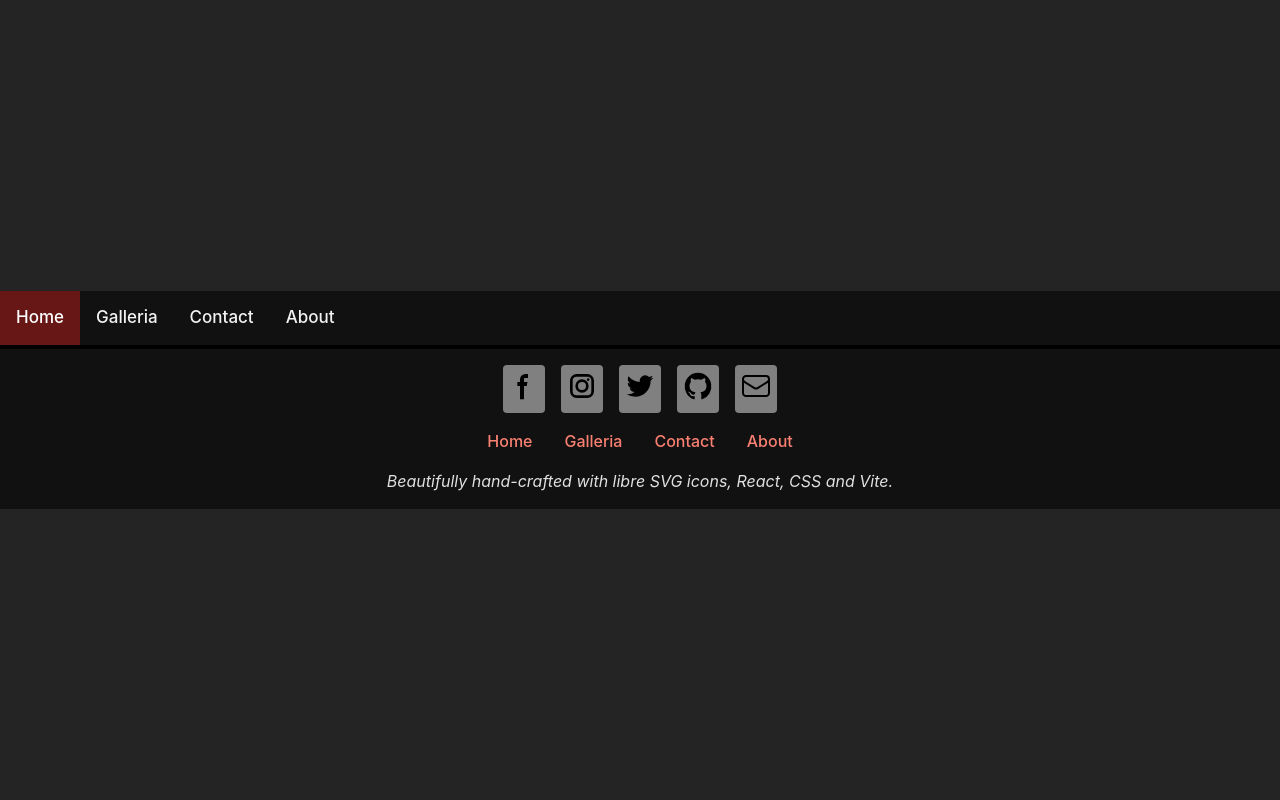
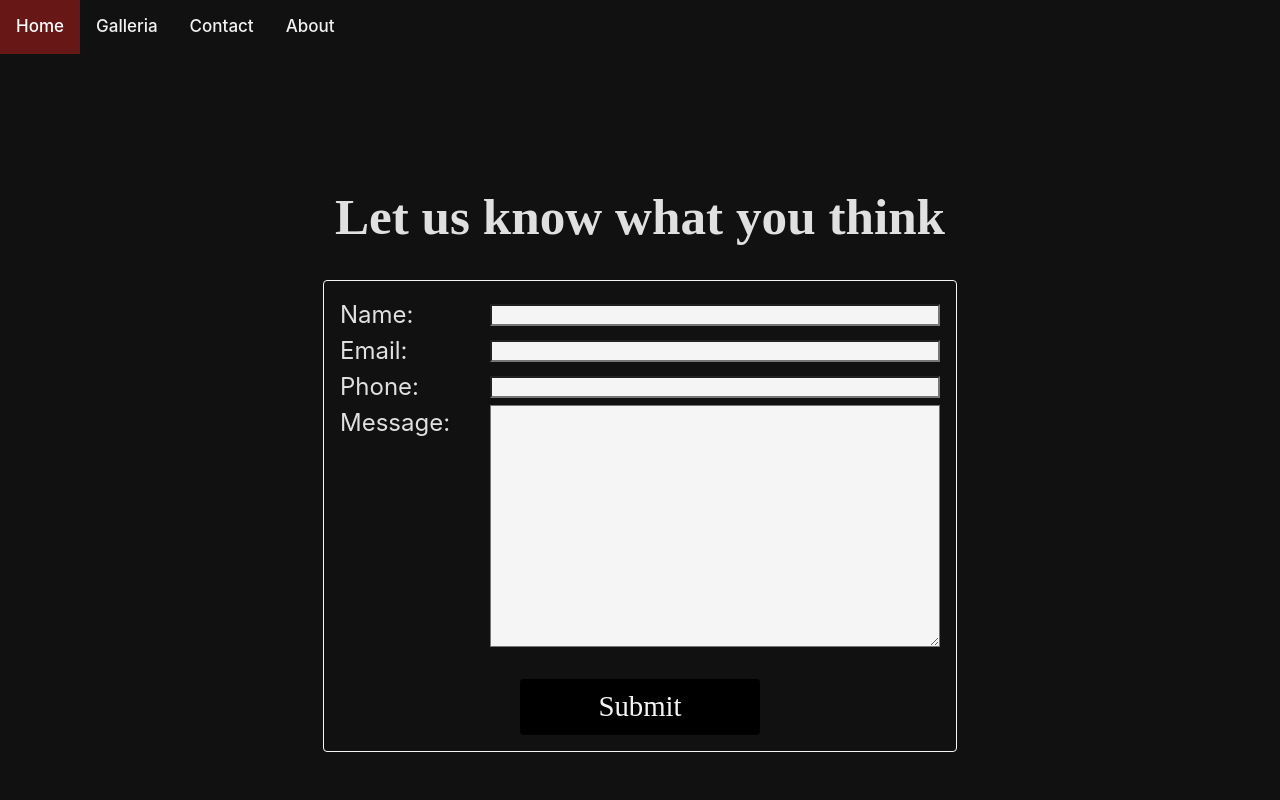
Before and after one commit to nico9506/galleria-frontent, a React (Vite) app: page /contact in a window 1280 px wide. Shown: the top 800 px of the page. Built offline with nearby package versions, Linux system fonts and the light colour scheme.

Commit message:
feat: add contact form and style

```diff
--- a/src/App.tsx
+++ b/src/App.tsx
@@ -4,6 +4,7 @@ import HomePage from "./pages/HomePage";
 import GalleriaShowCase from "./pages/GalleriaShowCase";
 import Navbar from "./components/Navbar";
 import Footer from "./components/Footer";
+import Contact from "./pages/Contact";
 
 function App() {
   return (
@@ -16,6 +17,8 @@ function App() {
           path="/galleria"
           element={<GalleriaShowCase></GalleriaShowCase>}
         />
+        <Route path="/contact" element={<Contact></Contact>} />
+        <Route path="/about" element={<HomePage></HomePage>} />
       </Routes>
       <Footer></Footer>
     </Router>
--- /dev/null
+++ b/src/components/ContactForm.css
@@ -0,0 +1,71 @@
+.formContainer {
+  min-height: 100vh;
+  width: 100%;
+  background-color: #111;
+  display: flex;
+  justify-content: center;
+  align-items: center;
+  flex-direction: column;
+}
+
+.formContainer h1 {
+  font-family: cursive;
+}
+
+.formContainer form {
+  border: 1px solid whitesmoke;
+  border-radius: 4px;
+  width: 90%;
+  min-width: 300px;
+  max-width: 600px;
+  font-size: 1.5rem;
+  padding: 1rem;
+}
+
+.formContainer form div {
+  display: flex;
+  align-items: center;
+  justify-content: space-between;
+}
+
+.formContainer form div label {
+  width: 150px;
+  text-align: left;
+  align-self: flex-start;
+  margin: 0;
+  padding: 0;
+}
+.formContainer form div input,
+.formContainer form div textarea {
+  font-size: 1rem;
+  flex-grow: 2;
+  margin: 0;
+  padding: 0;
+  background-color: whitesmoke;
+}
+
+.formContainer form div textarea {
+  height: 15rem;
+  overflow-y: auto;
+}
+
+.formContainer form div button {
+  /*width: 7rem;*/
+  /*height: 2rem;*/
+  margin: 2rem auto 0;
+  font-size: 1.8rem;
+  font-family: cursive;
+  width: 15rem;
+  height: 3.5rem;
+  border: 0px transparent;
+  border-radius: 4px;
+  background-color: black;
+  color: whitesmoke;
+  transition: box-shadow 0.25s;
+}
+
+.formContainer form div button:hover {
+  box-shadow: 0 0 8px 1px goldenrod inset;
+  border: 1px solid goldenrod;
+  cursor: pointer;
+}
--- /dev/null
+++ b/src/components/ContactForm.tsx
@@ -0,0 +1,137 @@
+import { useState } from "react";
+import "./ContactForm.css";
+
+const ContactForm = () => {
+  const [formData, setFormData] = useState({
+    name: "",
+    email: "",
+    phone: "",
+    message: "",
+  });
+
+  const [errors, setErrors] = useState({
+    name: "",
+    email: "",
+    phone: "",
+    message: "",
+  });
+
+  // Handle input change for form fields
+  const handleChange = (e) => {
+    const { name, value } = e.target;
+    setFormData((prev) => ({
+      ...prev,
+      [name]: value,
+    }));
+  };
+
+  // Simple client-side validation
+  const validateForm = () => {
+    const newErrors = {};
+
+    // Validate Name
+    if (!formData.name) newErrors.name = "Name is required";
+
+    // Validate Email
+    if (!formData.email) {
+      newErrors.email = "Email is required";
+    } else if (!/\S+@\S+\.\S+/.test(formData.email)) {
+      newErrors.email = "Email is not valid";
+    }
+
+    // Validate Phone (basic phone number validation, can be improved for different formats)
+    if (!formData.phone) {
+      newErrors.phone = "Phone number is required";
+    } else if (!/^\d{10}$/.test(formData.phone)) {
+      newErrors.phone = "Phone number must be 10 digits";
+    }
+
+    // Validate Message
+    if (!formData.message) newErrors.message = "Message is required";
+
+    setErrors(newErrors);
+    return Object.keys(newErrors).length === 0;
+  };
+
+  // Handle form submission
+  const handleSubmit = (e) => {
+    e.preventDefault(); // Prevent page reload on form submission
+
+    // Perform form validation before submission
+    if (validateForm()) {
+      // Submit the form (e.g., send data to an API or log to console)
+      console.log("Form submitted:", formData);
+      setFormData({ name: "", email: "", phone: "", message: "" }); // Clear form fields after submit
+      setErrors({}); // Clear errors
+    }
+  };
+
+  return (
+    <div className="formContainer">
+      <h1>Let us know what you think</h1>
+      <form onSubmit={handleSubmit}>
+        {/* Name Field */}
+        <div>
+          <label htmlFor="name">Name:</label>
+          <input
+            type="text"
+            id="name"
+            name="name"
+            value={formData.name}
+            onChange={handleChange}
+            required
+          />
+          {errors.name && <p style={{ color: "red" }}>{errors.name}</p>}
+        </div>
+
+        {/* Email Field */}
+        <div>
+          <label htmlFor="email">Email:</label>
+          <input
+            type="email"
+            id="email"
+            name="email"
+            value={formData.email}
+            onChange={handleChange}
+            required
+          />
+          {errors.email && <p style={{ color: "red" }}>{errors.email}</p>}
+        </div>
+
+        {/* Phone Field */}
+        <div>
+          <label htmlFor="phone">Phone:</label>
+          <input
+            type="text"
+            id="phone"
+            name="phone"
+            value={formData.phone}
+            onChange={handleChange}
+            required
+          />
+          {errors.phone && <p style={{ color: "red" }}>{errors.phone}</p>}
+        </div>
+
+        {/* Message Field */}
+        <div>
+          <label htmlFor="message">Message:</label>
+          <textarea
+            id="message"
+            name="message"
+            value={formData.message}
+            onChange={handleChange}
+            required
+          />
+          {errors.message && <p style={{ color: "red" }}>{errors.message}</p>}
+        </div>
+
+        {/* Submit Button */}
+        <div>
+          <button type="submit">Submit</button>
+        </div>
+      </form>
+    </div>
+  );
+};
+
+export default ContactForm;
--- /dev/null
+++ b/src/pages/Contact.tsx
@@ -0,0 +1,11 @@
+import ContactForm from "../components/ContactForm";
+
+const Contact = () => {
+  return (
+    <>
+      <ContactForm></ContactForm>
+    </>
+  );
+};
+
+export default Contact;
```
